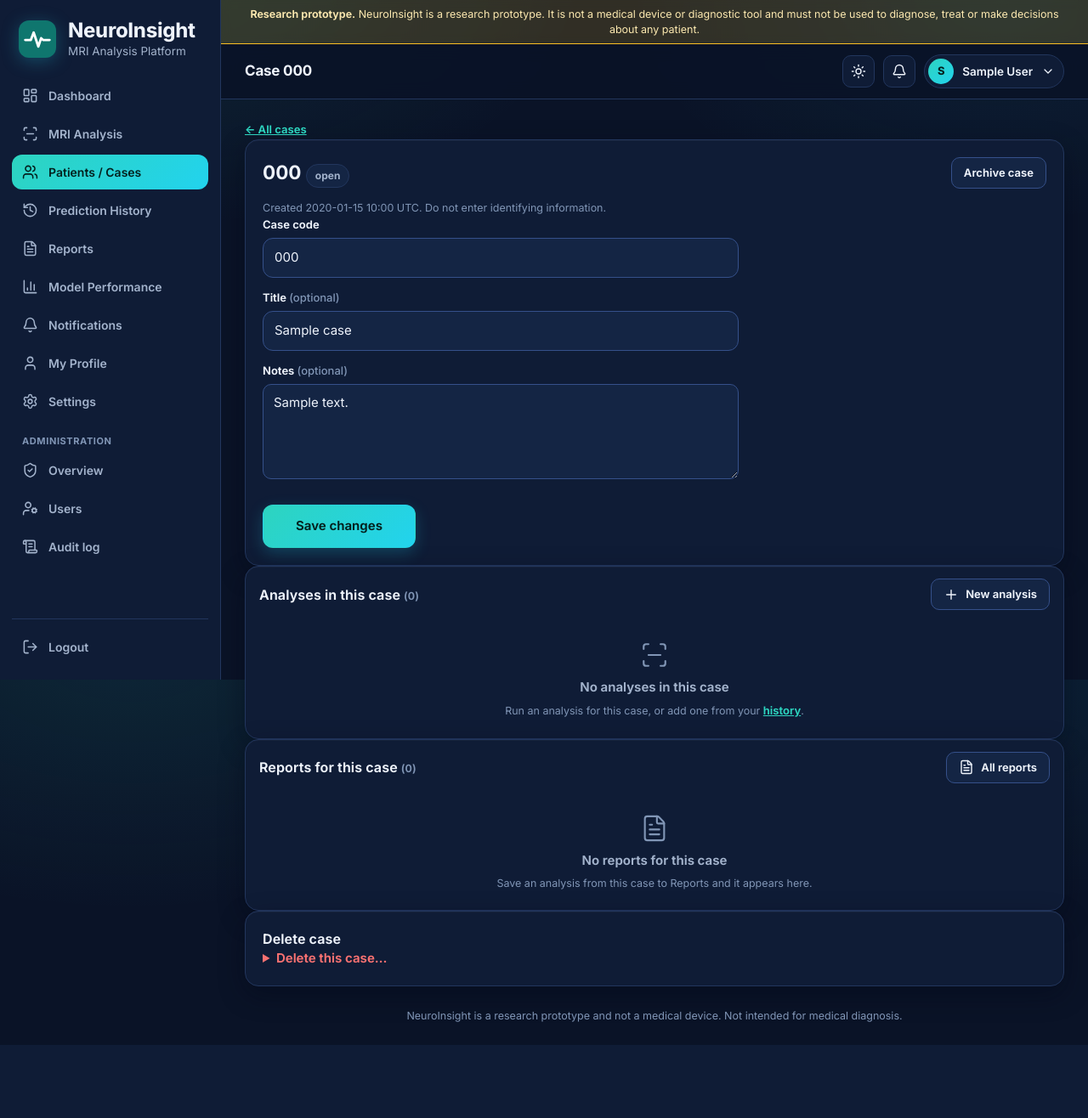
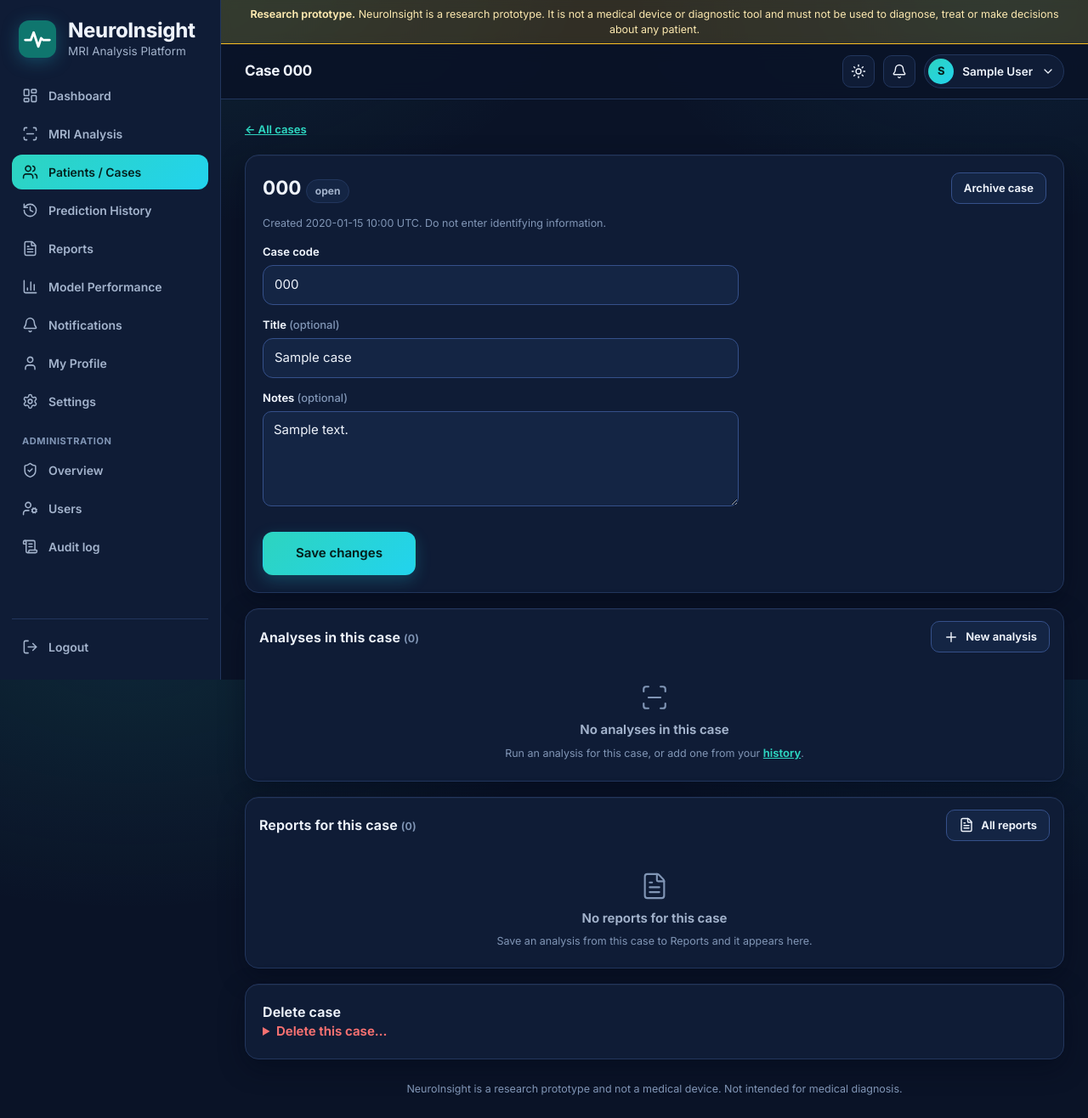
Before and after one commit to Soumya-Hugar05/Brain-tumor-detection-using-deep-learning, a Flask app: page /app/cases/1 in a window 1280 px wide. Shown: the whole page at 85% size. Before the commit the page ends 1230 px from the top, so only its background shows below. Run offline with Flask 3, Linux system fonts and the light colour scheme; a user stored in the database is signed in; tables that the repository leaves empty hold one stand-in row (values such as "Sample post"); some libraries are stand-ins or nearby versions.

Commit message:
Fix spacing between stacked cards and before forms in the app shell
Cards on the cases, case detail, settings and admin pages touched each other,
form hints sat tight against the first field, and the Add to case list on the
analysis page had no room around it. Found while checking the running app.

Co-Authored-By: Claude Sonnet 5.5 <noreply@anthropic.com>

```diff
--- a/static/css/shell.css
+++ b/static/css/shell.css
@@ -177,3 +177,8 @@ fieldset.field-block { border: 0; padding: 0; margin: 0; min-width: 0; }
 fieldset.field-block legend { font-size: 13px; font-weight: 650; padding: 0; margin-bottom: 6px; }
 
 .nav-group { margin: 18px 12px 6px; font-size: 11px; font-weight: 700; letter-spacing: .6px; text-transform: uppercase; color: var(--faint); }
+
+/* spacing between stacked cards and before forms */
+.shell-main > .card + .card, .shell-main > .alert + .card, .shell-main > .alert + .stat-grid, .shell-main > p + .card { margin-top: 18px; }
+.card > p.hint + .stack-form, .card > p.hint + form { margin-top: 14px; }
+.card-upload .case-pick { margin: 14px 0; }
```
